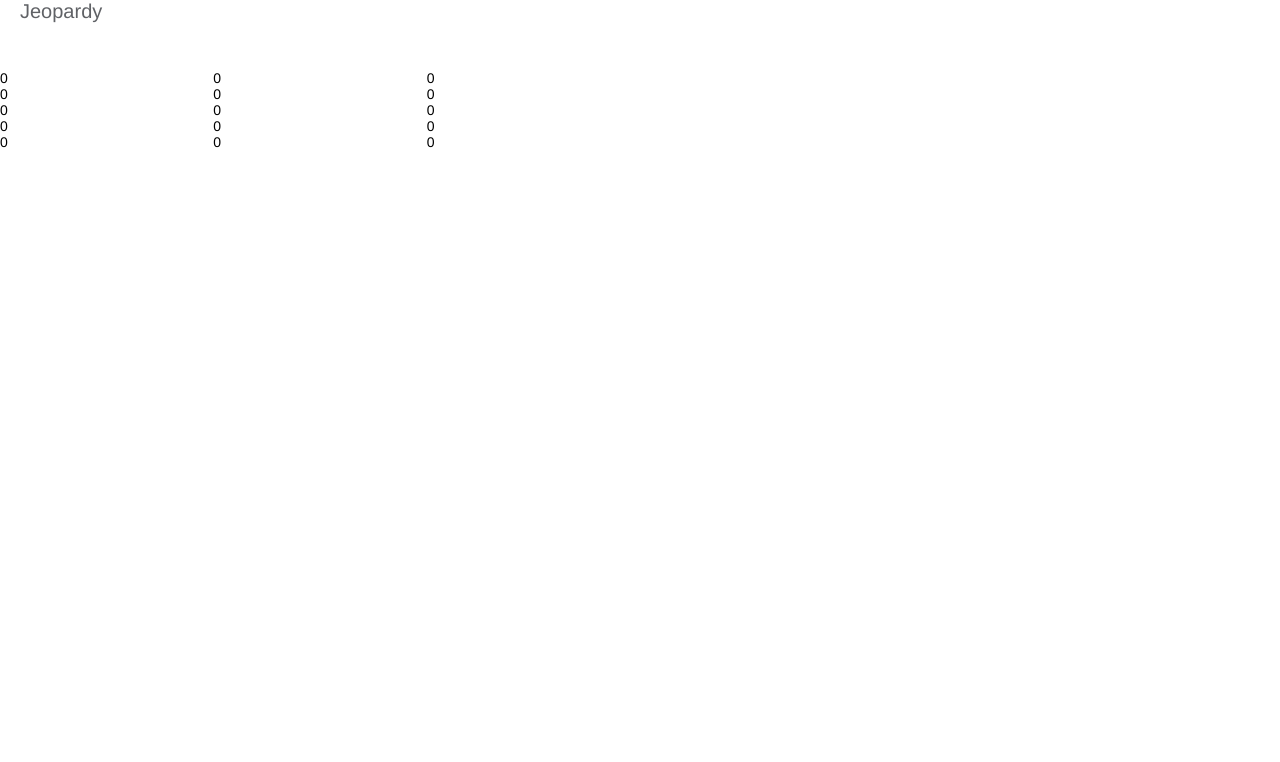
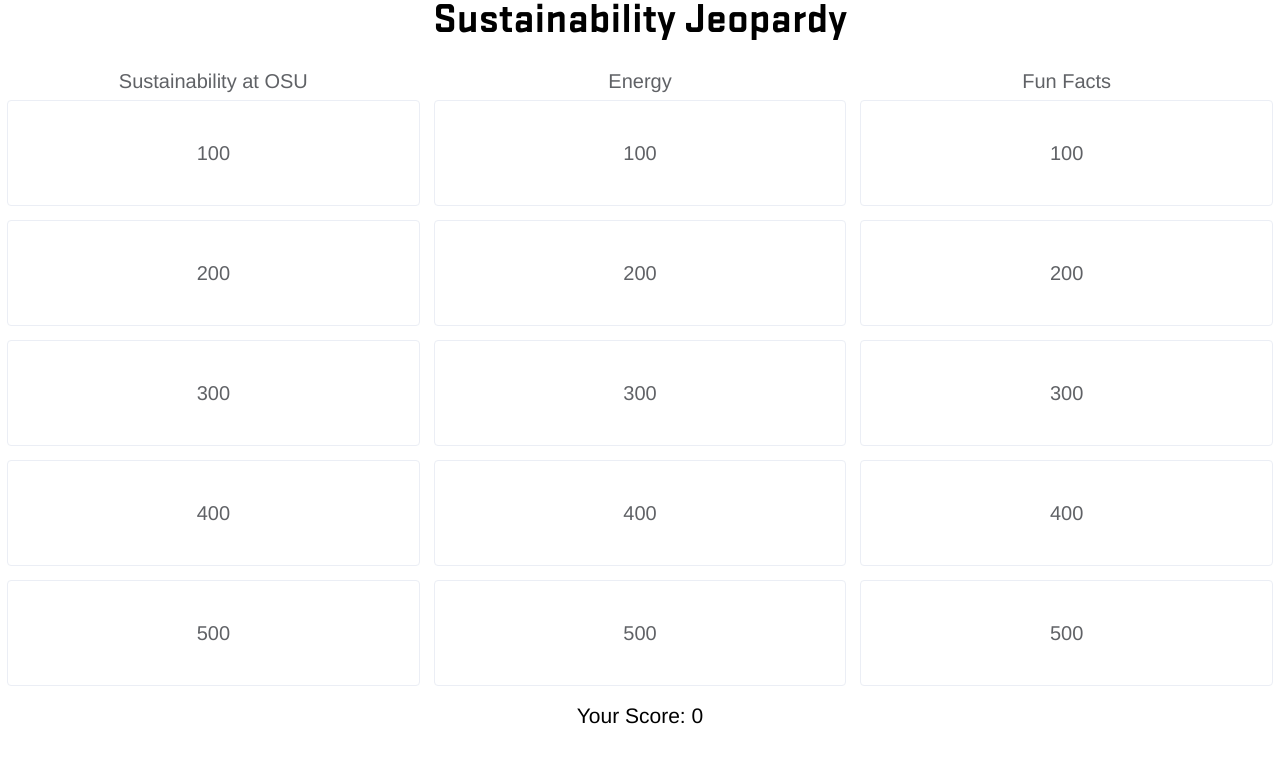
Before and after one commit to jackrwoods/sustainability_jeopardy, a Vue app: page / in a window 1280 px wide. Shown: the top 762 px of the page. Built offline with nearby package versions, Linux system fonts and the light colour scheme.

Commit message:
Finish initial jeopardy remake

```diff
--- a/src/App.vue
+++ b/src/App.vue
@@ -8,8 +8,8 @@
 
 <template>
   <el-container id="app" class="app">
-    <el-header>
-      <h1>Jeopardy</h1>
+    <el-header :style="{fontFamily: 'StratumNo2', textAlign: 'center', fontSize: '3em'}">
+      Sustainability Jeopardy
     </el-header>
     <el-main class='main' ref='main'>
         <router-view />
--- a/src/components/Jeopardy_Board.vue
+++ b/src/components/Jeopardy_Board.vue
@@ -1,9 +1,13 @@
 <template>
   <div>
     <el-row v-for="pointValue in [100, 200, 300, 400, 500]" :key="pointValue">
-      <el-col :span="4" v-for="category in categories" :key="category">
-        <question :category="category" :points="pointValue" />
+      <el-col :span="8" v-for="category in categories" :key="category">
+        <center><h1 v-if="pointValue === 100">{{ category }}</h1></center>
+        <question v-bind:category="category" v-bind:points="pointValue" />
       </el-col>
+    </el-row>
+    <el-row :style="{textAlign: 'center', margin: '.5em', fontSize: '1.5em'}">
+      Your Score: {{points}}
     </el-row>
   </div>
 </template>
@@ -16,8 +20,7 @@ export default {
   computed: {
     ...mapGetters([
       'categories',
-      'points',
-      'questions'
+      'points'
     ])
   },
   components: {
--- a/src/components/Question.vue
+++ b/src/components/Question.vue
@@ -1,21 +1,86 @@
 <template>
-  <div>
-    {{points}}
-  </div>
+<div>
+  <el-card :class="{ active: !answered, answered: answered, 'box-card': true }" shadow="hover" @click.native="dialogVisible = !answered">
+    <h1 :style="{ lineHeight: '8vh' }">{{ points }}</h1>
+  </el-card>
+  <!-- Hidden question dialog -->
+  <el-dialog
+    :title="category + ' for ' + points + ' Points'"
+    :visible.sync="dialogVisible"
+    width="50%"
+    center>
+    <div style="word-break: normal; text-align: center;">
+      {{ questionData.questionText }}
+    </div>
+    <span slot="footer" class="dialog-footer">
+      <el-radio-group @change="handleAnswer" v-model="selectedAnswer" size="mini">
+        <el-radio border v-for="(answer, index) in questionData.answers" :key="index" :label="index" @click="handleAnswer">{{ answer.answerText }}</el-radio>
+      </el-radio-group>
+    </span>
+  </el-dialog>
+</div>
 </template>
 
 <script>
-import { mapGetters } from 'vuex'
 export default {
   name: 'Question',
   computed: {
-    ...mapGetters([
-      'points'
-    ])
+    questionData: function () {
+      return this.$store.getters.questions(this.category)[0].questions.filter(question => question.pointValue === this.points)[0]
+    }
+  },
+  data () {
+    return {
+      answered: false,
+      dialogVisible: false,
+      selectedAnswer: null
+    }
+  },
+  methods: {
+    handleAnswer: function () {
+      this.answered = true
+      if (this.questionData.answers[this.selectedAnswer].isCorrect) {
+        this.$store.commit('addPoints', this.points)
+        this.$message({
+          message: 'Correct!',
+          type: 'success',
+          duration: 3000
+        })
+      } else {
+        this.$message.error('Incorrect! The correct answer was: "' + this.questionData.answers.filter(answer => answer.isCorrect)[0].answerText + '"', 3000)
+      }
+      this.dialogVisible = false
+    }
+  },
+  props: {
+    category: String,
+    points: Number
   }
 }
 </script>
 
-<style scoped>
+<style scoped lang='scss'>
+@import '@/assets/style-variables.scss';
 
+.box-card {
+  text-align: center;
+  height: 13vh;
+  margin: .5em;
+  -webkit-touch-callout: none; /* iOS Safari */
+    -webkit-user-select: none; /* Safari */
+     -khtml-user-select: none; /* Konqueror HTML */
+       -moz-user-select: none; /* Old versions of Firefox */
+        -ms-user-select: none; /* Internet Explorer/Edge */
+            user-select: none; /* Non-prefixed version, currently
+                                  supported by Chrome, Edge, Opera and Firefox */
+}
+.active {
+  cursor: pointer;
+}
+.active:hover {
+  border-color: $--color-primary;
+}
+.answered {
+  background-color: rgb(211,211,211);
+}
 </style>
--- a/src/store/question.js
+++ b/src/store/question.js
@@ -4,7 +4,7 @@ export default class Question {
   //      answers - An array of answer objects. One, and only one, must be "correct."
   constructor (text, answers, pointValue) {
     this.questionText = text
-    this.answers = answers
+    this.answers = answers.sort(() => Math.random() - 0.5)
     this.pointValue = pointValue
 
     // Ensure only one answer is correct.
```
Also changed, not shown: src/components/navBar.vue (deleted, +0 -110 lines).
